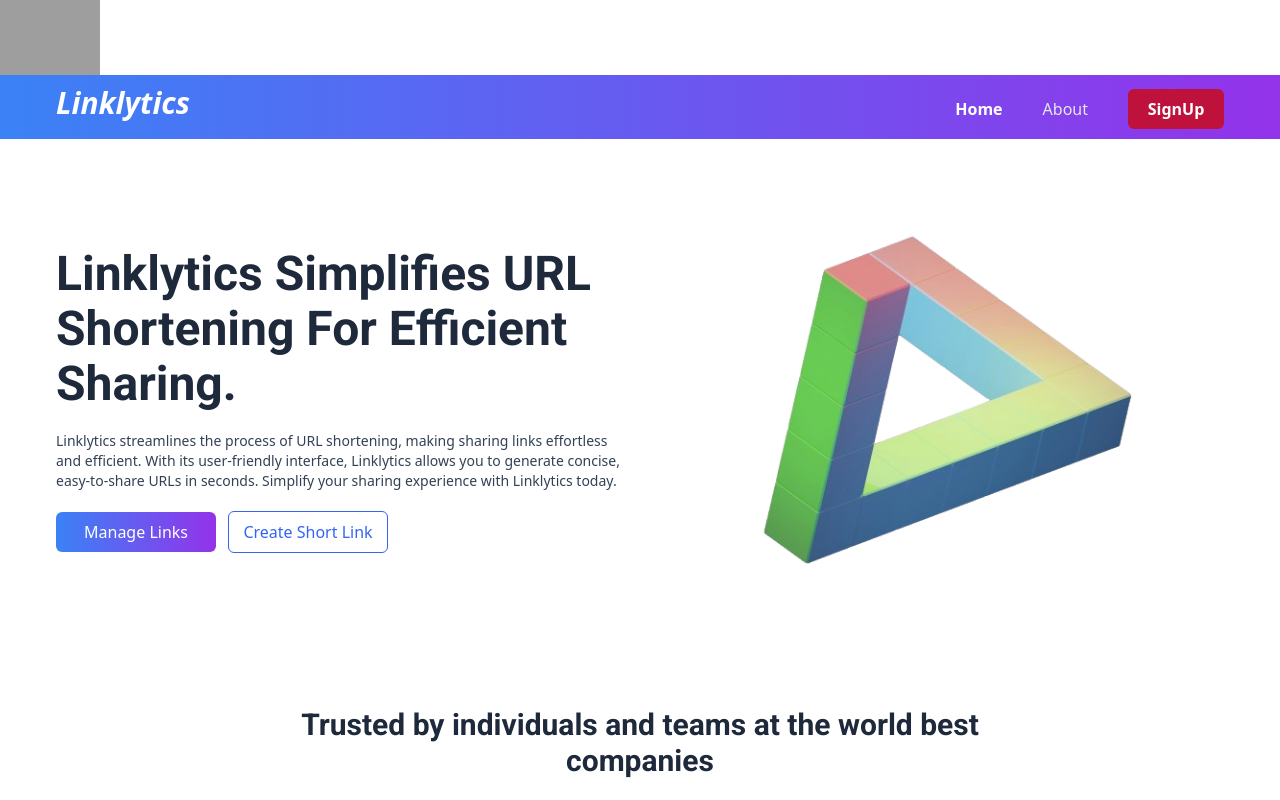
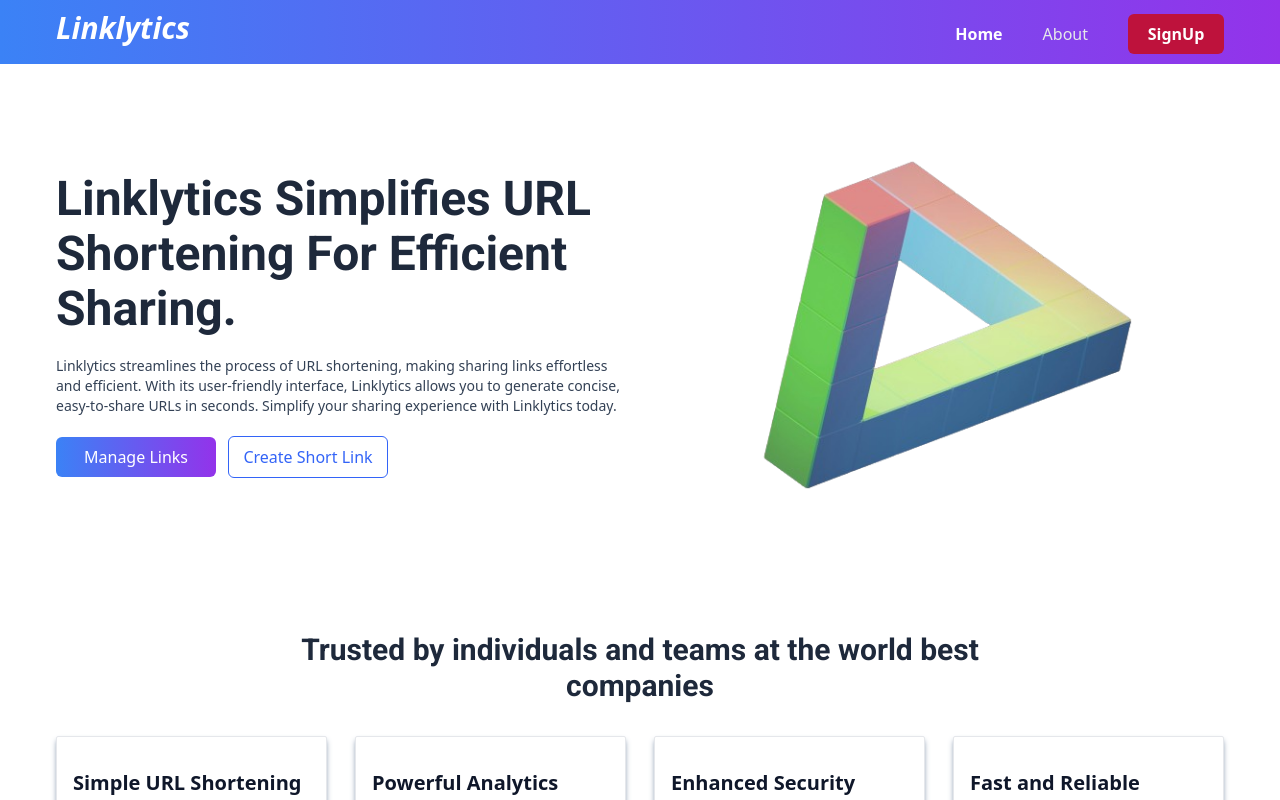
Before and after one commit to Ishaan11-cyber/url-short-frontend, a React app: page / in a window 1280 px wide. Shown: the top 800 px of the page. Built offline with nearby package versions, Linux system fonts and the light colour scheme; no server answers; grey boxes are pictures that could not be loaded; the HTML template or start-up script is replaced by a standard one.

Commit message:
Remove react.svg and its usage from frontend

```diff
--- a/src/App.jsx
+++ b/src/App.jsx
@@ -1,7 +1,7 @@
 
 import './App.css'
 import { BrowserRouter as Router } from 'react-router-dom'
-import ReactLogo from './react.svg';
+
 
 import { getApps } from './utils/helper'
 
@@ -10,9 +10,7 @@ function App() {
 
   return (
     <>
-      <div className="logo-container">
-        <img src={ReactLogo} alt="React Logo" width={100} />
-      </div>
+
      <Router>
       <CurrentApp />
      </Router>
```
